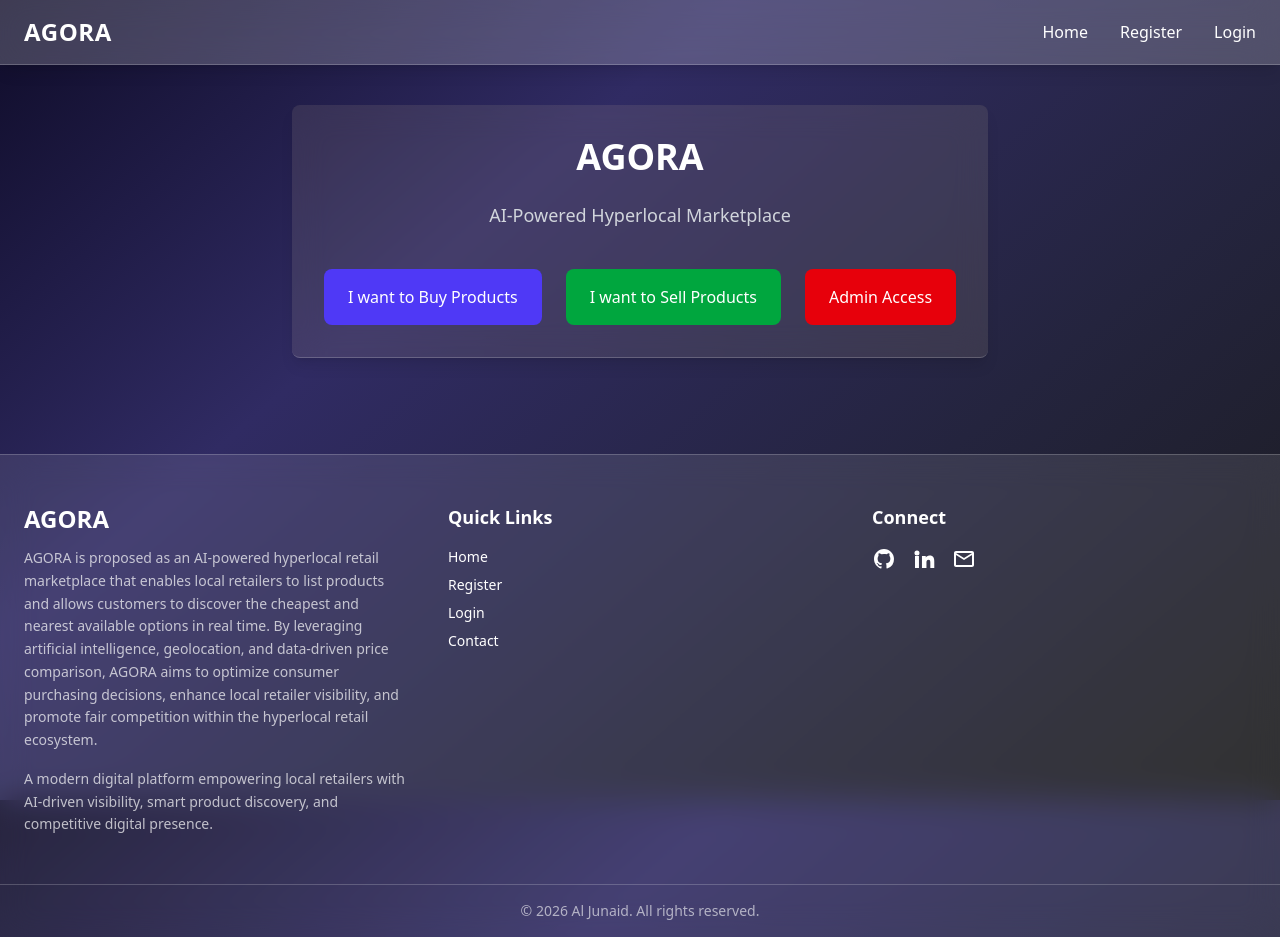
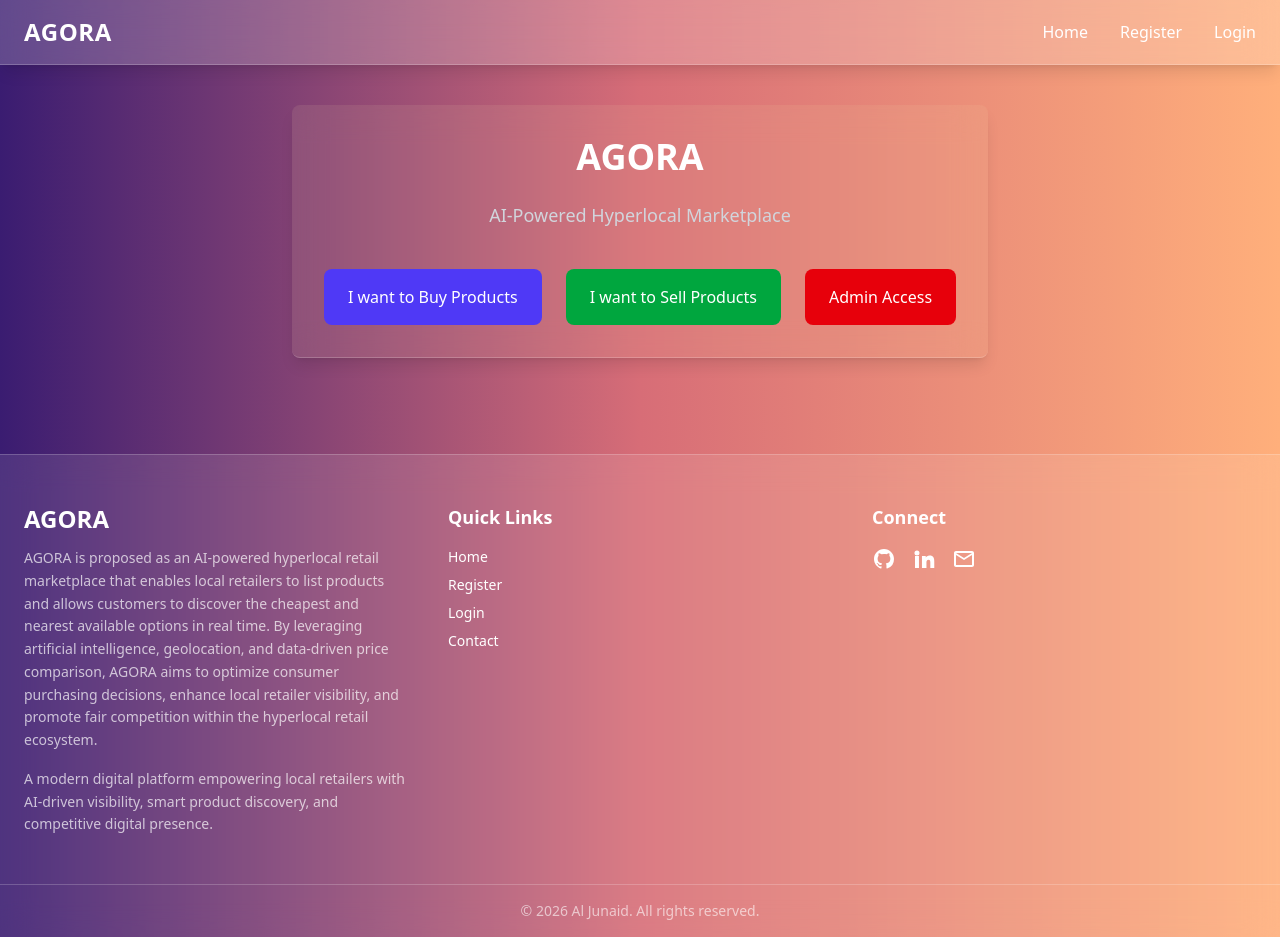
Before and after one commit to al-junaid-dev/agora-frontend, a React (Vite) app: page / in a window 1280 px wide. Built offline with nearby package versions, Linux system fonts and the light colour scheme; no server answers.

Commit message:
Comment out dark mode gradient in index.css

```diff
--- a/src/index.css
+++ b/src/index.css
@@ -9,6 +9,6 @@
 
 background-image: linear-gradient(to right, #3a1c71, #d76d77, #ffaf7b);	/*light mode gradient*/
 
-background-image: linear-gradient(139deg, #0F0C29, #302B63, #24243E, #FFFFFF1A );	/*dark mode gradient*/
+/*background-image: linear-gradient(139deg, #0F0C29, #302B63, #24243E, #FFFFFF1A );	/*dark mode gradient*/
 
 }
```
